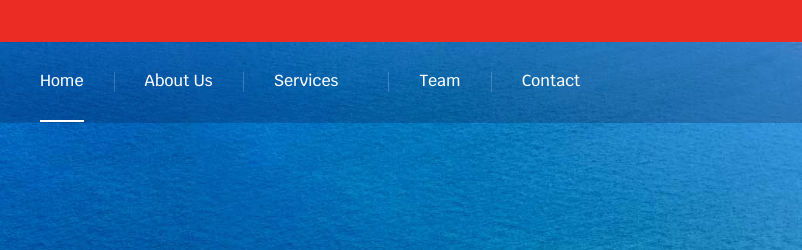
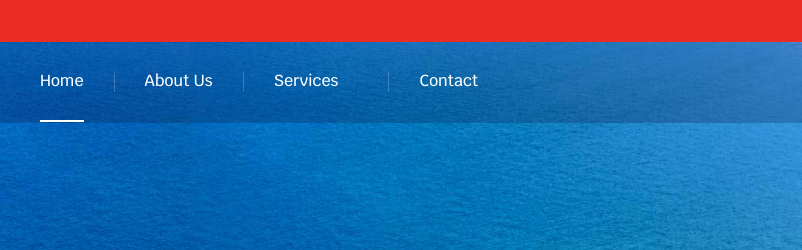
Before and after one commit to anjudewangan/sbl-fzco, a plain HTML site: page index.html in a window 1280 px wide. Shown: the part 113-363 px from the top of the page, 0-802 px from the left. Drawn offline with Linux system fonts and the light colour scheme.

Commit message:
mobile view

```diff
--- a/index.html
+++ b/index.html
@@ -101,7 +101,7 @@
 								class="nav-dropdown-link w-dropdown-link">Pricing</a><a href="blog.html"
 								class="nav-dropdown-link w-dropdown-link">Blog</a></nav> -->
 					</div>
-					<div class="nav-menu-line"></div><a href="#" class="navigation-link w-nav-link">Team</a>
+					<!-- <div class="nav-menu-line"></div><a href="#" class="navigation-link w-nav-link">Team</a> -->
 					<div class="nav-menu-line"></div><a href="#" class="navigation-link w-nav-link">Contact</a>
 				</nav>
 				<div class="navigation-button-wrap">
```
